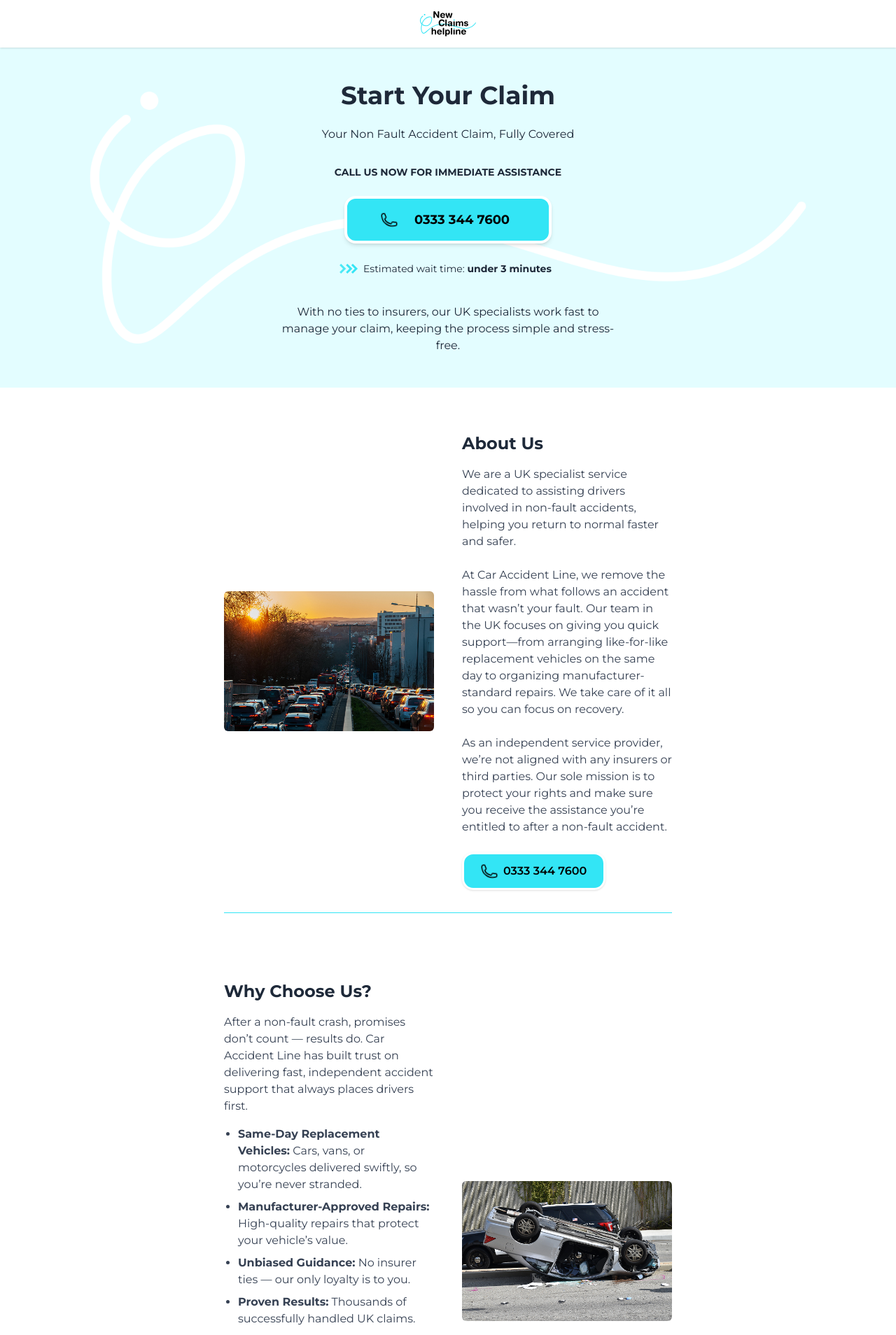
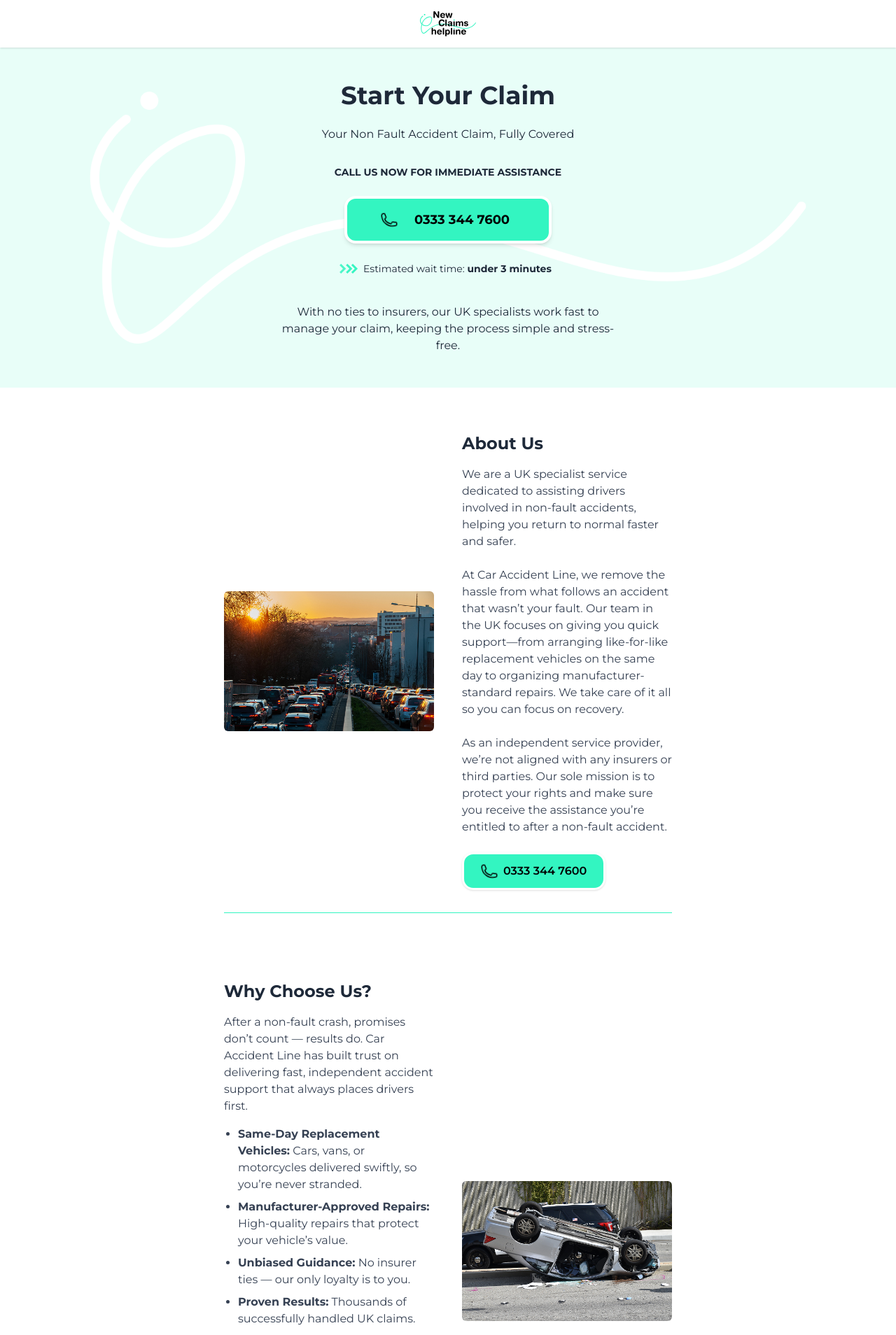
Before and after one commit to handskadi/new-claims-helpline, a Next.js app: page / in a window 1280 px wide. Shown: the top 1908 px of the page at 70% size. Built offline with nearby package versions, Linux system fonts and the light colour scheme.

Commit message:
Update colors

```diff
--- a/app/page.tsx
+++ b/app/page.tsx
@@ -12,7 +12,7 @@ export default function HomePage() {
 
       {/* Hero Section */}
       <section
-        className="flex flex-col items-center justify-center text-center w-full px-4 py-12 gap-6 bg-[#E3FDFF] bg-no-repeat bg-center"
+        className="flex flex-col items-center justify-center text-center w-full px-4 py-12 gap-6 bg-[#33f5c11c] bg-no-repeat bg-center"
         style={{
           backgroundImage: "url('/hero-bg.png')",
           backgroundSize: "80%",
@@ -33,7 +33,7 @@ export default function HomePage() {
 
         <Link
           href="tel:03333447600"
-          className="flex items-center justify-center gap-6 pl-12 pr-14 py-4 rounded-2xl shadow-md bg-[#33E5F5] text-black border border-white hover:bg-white hover:border-[#33E5F5] hover:text-[#000] transition-colors duration-300 border-4"
+          className="flex items-center justify-center gap-6 pl-12 pr-14 py-4 rounded-2xl shadow-md bg-[#33F5C1] text-black border border-white hover:bg-white hover:border-[#33F5C1] hover:text-[#000] transition-colors duration-300 border-4"
         >
           <div className="animate-swing text-black hover:text-[#33E5F5] transition-colors duration-300">
             {/* New Heroicons Phone Icon */}
@@ -74,7 +74,7 @@ export default function HomePage() {
 
       {/* Section 1 - About Us */}
       <section className="w-full px-4 lg:px-80 py-8 bg-white">
-        <div className="flex flex-col lg:flex-row items-center gap-10 py-8 border-b border-[#33E5F5] ">
+        <div className="flex flex-col lg:flex-row items-center gap-10 py-8 border-b border-[#33F5C1] ">
           <div className="lg:w-1/2">
             <Image
               src="/images/img1.jpg"
@@ -103,7 +103,7 @@ export default function HomePage() {
 
       {/* Section 2 - Why Choose Us */}
       <section className="w-full px-4 lg:px-80 py-8 bg-white">
-        <div className="flex flex-col lg:flex-row-reverse items-center gap-10 py-8 border-b border-[#33E5F5] ">
+        <div className="flex flex-col lg:flex-row-reverse items-center gap-10 py-8 border-b border-[#33F5C1] ">
           <div className="lg:w-1/2">
             <Image
               src="/images/img2.jpg"
@@ -135,7 +135,7 @@ export default function HomePage() {
 
       {/* Section 3 - What We Cover */}
       <section className="w-full px-4 lg:px-80 py-8 bg-white">
-        <div className="flex flex-col lg:flex-row items-center gap-10 py-8 border-b border-[#33E5F5]">
+        <div className="flex flex-col lg:flex-row items-center gap-10 py-8 border-b border-[#33F5C1]">
           <div className="lg:w-1/2">
             <Image
               src="/images/img3.jpg"
@@ -210,11 +210,11 @@ export default function HomePage() {
         ].map((item, index) => (
           <details
             key={index}
-            className="border-b border-cyan-300 py-4 group"
+            className="border-b border-[#33F5C1] py-4 group"
           >
             <summary className="flex items-center justify-between cursor-pointer text-lg font-semibold text-black">
               {item.q}
-              <span className="relative text-cyan-400 text-2xl w-6 h-6 flex items-center justify-center">
+              <span className="relative text-[#33F5C1] text-2xl w-6 h-6 flex items-center justify-center">
                 <span className="block group-open:hidden">+</span>
                 <span className="hidden group-open:block">−</span>
               </span>
--- a/components/AnimatedArrow.tsx
+++ b/components/AnimatedArrow.tsx
@@ -19,8 +19,8 @@ export default function AnimatedArrow() {
           display: block;
           width: 10px;
           height: 10px;
-          border-bottom: 3px solid #33E5F5;
-          border-right: 3px solid #33E5F5;
+          border-bottom: 3px solid #33F5C1;
+          border-right: 3px solid #33F5C1;
           transform: rotate(45deg);
           margin: -6px;
           animation: animate 2s infinite;
--- a/components/CallButton.tsx
+++ b/components/CallButton.tsx
@@ -6,7 +6,7 @@ const CallButton = () => {
     return (
         <a
             href="tel:03333447600"
-            className="inline-flex items-center gap-2 bg-[#33E5F5] text-black border-[3px] border-white hover:bg-white hover:text-[#000] hover:border-[#33E5F5] font-semibold px-6 py-3 rounded-2xl shadow transition-colors duration-300"
+            className="inline-flex items-center gap-2 bg-[#33F5C1] text-black border-[3px] border-white hover:bg-white hover:text-[#000] hover:border-[#33F5C1] font-semibold px-6 py-3 rounded-2xl shadow transition-colors duration-300"
             role="button"
             aria-label="Call 0333 344 7600"
         >
--- a/components/Footer.tsx
+++ b/components/Footer.tsx
@@ -19,9 +19,9 @@ const Footer: React.FC<FooterProps> = ({
           <p className="text-base font-bold text-black">Call us anytime on</p>
           <Link
             href="tel:03333447600"
-            className="flex items-center justify-center gap-6 pl-12 pr-14 py-4 rounded-xl shadow-md bg-[#33E5F5] text-black border-[3px] border-white hover:bg-white hover:text-[#33E5F5] hover:border-[#33E5F5] transition-colors duration-300"
+            className="flex items-center justify-center gap-6 pl-12 pr-14 py-4 rounded-xl shadow-md bg-[#33F5C1] text-black border-[3px] border-white hover:bg-white hover:text-black hover:border-[#33F5C1] transition-colors duration-300"
           >
-            <div className="animate-swing text-black hover:text-[#33E5F5] transition-colors duration-300">
+            <div className="animate-swing text-black hover:text-[#33F5C1] transition-colors duration-300">
               {/* New Heroicons Phone Icon */}
               <svg
                 xmlns="http://www.w3.org/2000/svg"
@@ -46,7 +46,7 @@ const Footer: React.FC<FooterProps> = ({
       </section>
 
       {/* CTA Footer Section */}
-      <section className="relative bg-[#33E5F5] w-full  overflow-hidden text-white">
+      <section className="relative bg-[#33F5C1] w-full  overflow-hidden text-white">
         <div className="absolute w-full bg-white" style={{ borderBottomLeftRadius: '100% 40%', borderBottomRightRadius: '100% 80%' }}>
           <h2 className="text-center text-2xl font-bold py-4 text-black"></h2>
         </div>
@@ -55,7 +55,7 @@ const Footer: React.FC<FooterProps> = ({
         </div>
       </section>
       {/* Footer */}
-      <footer className="w-full bg-[#33E5F5] text-sm text-gray-600 px-4 py-8 lg:px-80">
+      <footer className="w-full bg-[#33F5C1] text-sm text-gray-600 px-4 py-8 lg:px-80">
         <div className="grid grid-cols-1 md:grid-cols-3 gap-8 text-center md:text-left">
           <div className="flex flex-col gap-4 items-center md:items-start">
             <Image
--- a/components/Navbar.tsx
+++ b/components/Navbar.tsx
@@ -10,7 +10,7 @@ const Navbar: React.FC = () => {
           | Powered By
         </p> */}
         <Image
-          src="/logo.svg"
+          src="/logo-nch.svg"
           alt="Accident Claims Helpline Logo"
           width={80}
           height={39}
```
Also changed, not shown: public/logo-nch.svg (added).
